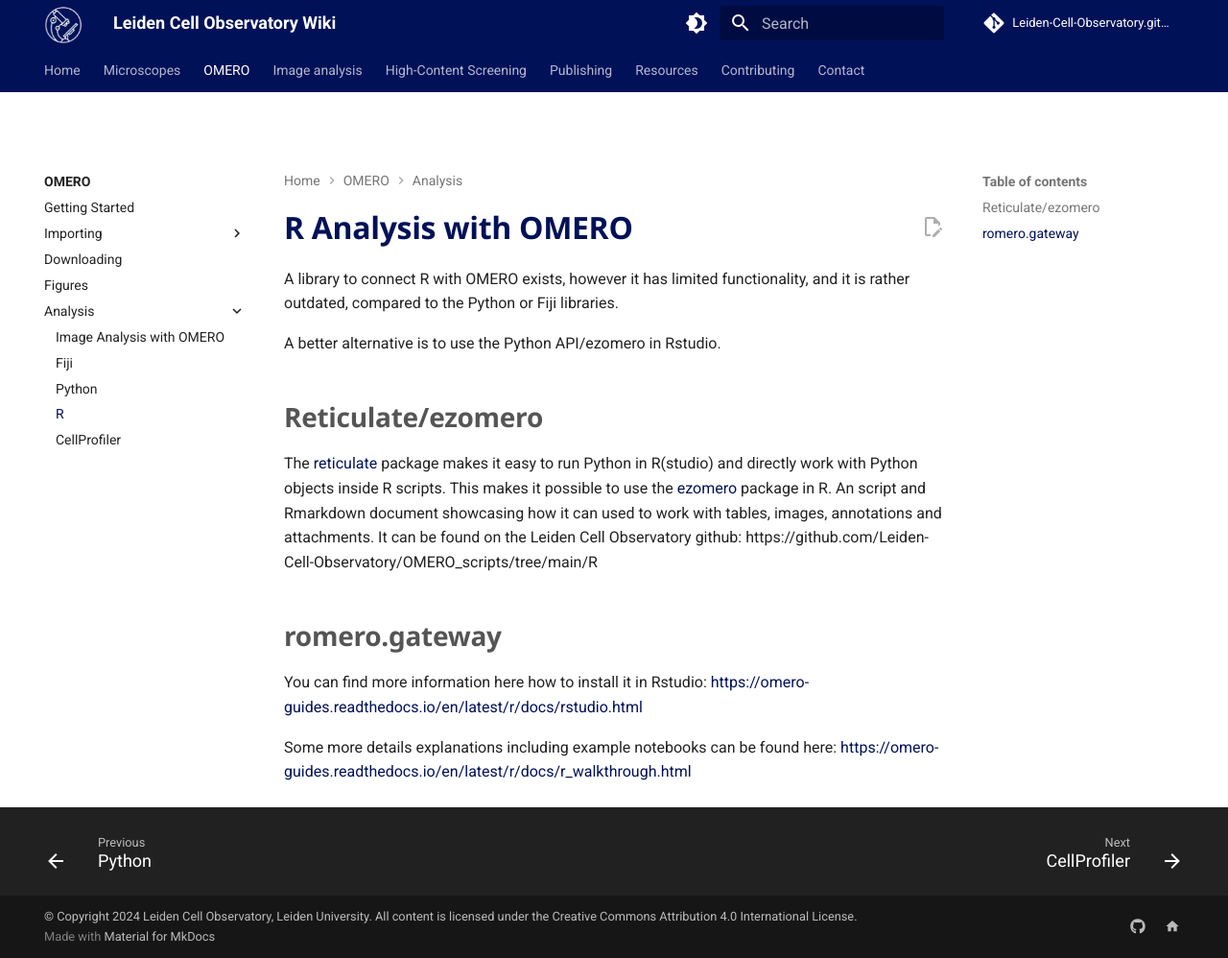
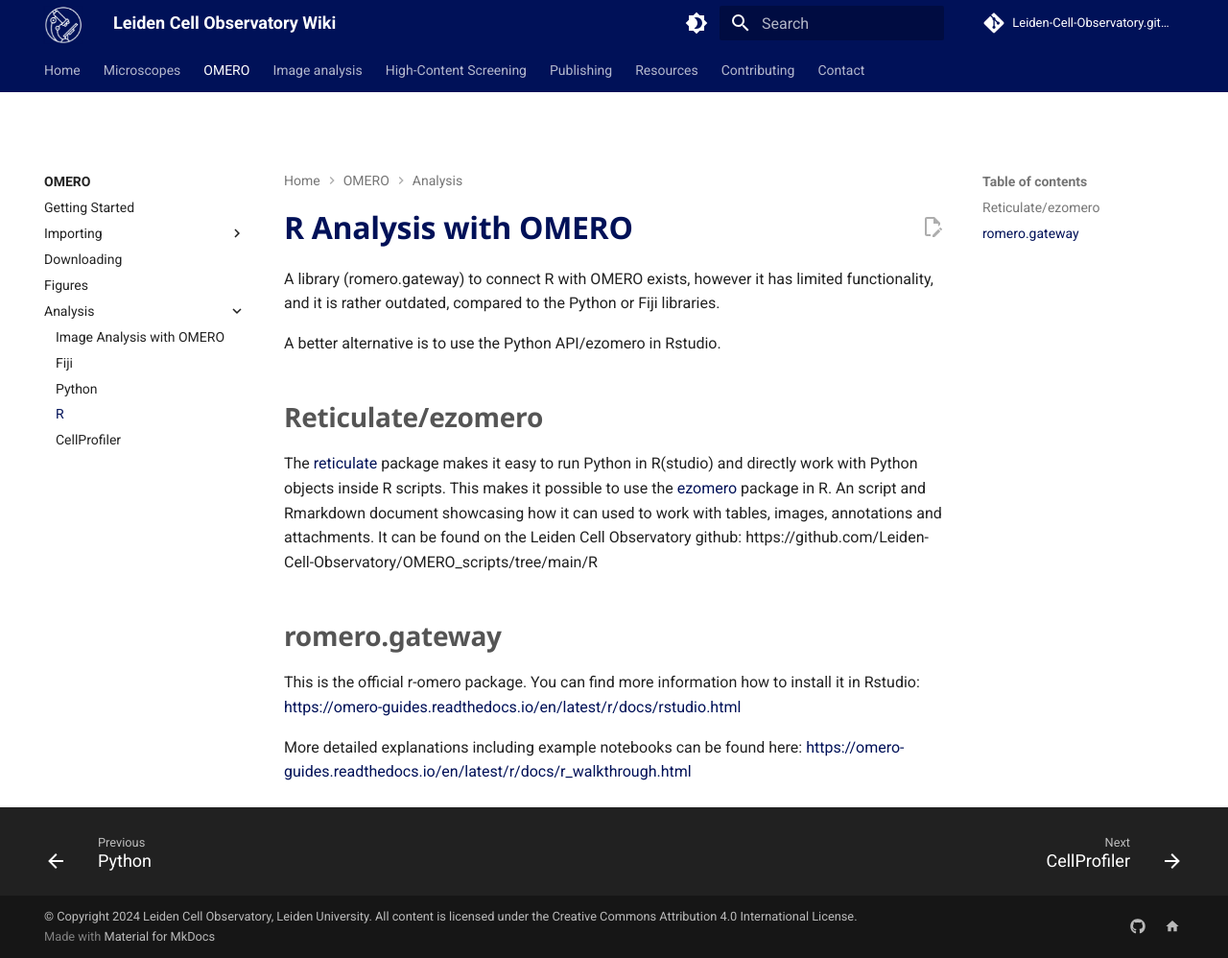
Before and after one commit to Leiden-Cell-Observatory/Leiden-Cell-Observatory.github.io, an MkDocs documentation site: the page built from docs/omero/analysis/analysis_r.md, in a window 1280 px wide and 998 px high. Shown: the whole window at 96% size. Built offline with MkDocs 1.6.1 and Material for MkDocs 9.7.7, drawn with Linux system fonts in a browser that asks for light colours; comment, search, counter and statistics services are not loaded.

Commit message:
Update analysis_r.md

```diff
--- a/docs/omero/analysis/analysis_r.md
+++ b/docs/omero/analysis/analysis_r.md
@@ -1,6 +1,6 @@
 # R Analysis with OMERO
 
-A library to connect R with OMERO exists, however it has limited functionality, and it is rather outdated, compared to the Python or Fiji libraries.
+A library (romero.gateway) to connect R with OMERO exists, however it has limited functionality, and it is rather outdated, compared to the Python or Fiji libraries.
 
 A better alternative is to use the Python API/ezomero in Rstudio.
 
@@ -11,9 +11,8 @@
 It can be found on the Leiden Cell Observatory github: https://github.com/Leiden-Cell-Observatory/OMERO_scripts/tree/main/R
 
 ## romero.gateway
-
-You can find more information here how to install it in Rstudio:
+This is the official r-omero package. You can find more information how to install it in Rstudio:
 <https://omero-guides.readthedocs.io/en/latest/r/docs/rstudio.html>
 
-Some more details explanations including example notebooks can be found here:
+More detailed explanations including example notebooks can be found here:
 <https://omero-guides.readthedocs.io/en/latest/r/docs/r_walkthrough.html>
```
